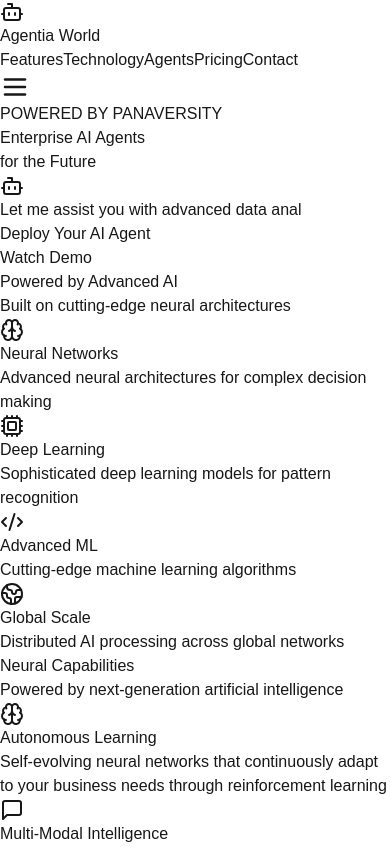
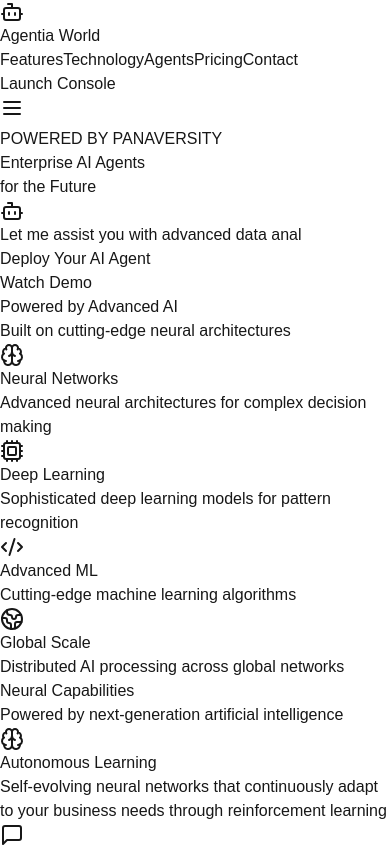
Before and after one commit to hassannadeemansari/Agentia-World, a Next.js app: page / in a window 390 px wide. Shown: the top 847 px of the page. Built offline with nearby package versions, Linux system fonts and the light colour scheme.

Commit message:
Improved mobile navbar with responsive sliding menu

```diff
--- a/src/Components/Navbar.tsx
+++ b/src/Components/Navbar.tsx
@@ -1,100 +1,53 @@
 'use client'
 
-// import { Bot } from "lucide-react";
-// import Link from "next/link";
 
-// export default function Navbar(){
-//     return(
-//         <div className="2xl:w-[1600px] h-16 flex bg-black shadow-md shadow-[#2d0d3a] justify-center sticky top-0 ">
-//             <div className="w-[77%] h-full bg-black text-white flex justify-between items-center">
-
-//                 <div className="flex gap-2">
-//                     <div><Bot className="w-8 h-8 text-purple-500" /></div>
-//                     <div className="text-2xl text-white font-bold">Agentia World</div>
-//                 </div>
-//                 <div className="font-sans text-[17px] flex items-center gap-7 text-gray-300">
-//                     <Link href={"/"} className="hover:text-white transition duration-300">Features</Link>
-//                     <Link href={"/"} className="hover:text-white transition duration-300">Technology</Link>
-//                     <Link href={"/"} className="hover:text-white transition duration-300">Agents</Link>
-//                     <Link href={"/"} className="hover:text-white transition duration-300">Pricing</Link>
-//                     <Link href={"/"} className="hover:text-white transition duration-300">Contact</Link>
-//                     <button className="w-40 h-10 text-white rounded-xl bg-gradient-to-r from-purple-600 to-blue-600 hover:opacity-90">Launch Console</button>
-//                 </div>
-
-//             </div>
-//         </div>
-//     )
-// }
-
-
-import { Bot, Menu, X } from "lucide-react";
-import { motion } from "framer-motion";
-import { useState } from "react";
+import { Bot, Menu } from "lucide-react";  // Import the Menu icon for the hamburger
 import Link from "next/link";
-
-const navVariants = {
-  hidden: { opacity: 0, y: -20 },
-  visible: { opacity: 1, y: 0, transition: { duration: 0.3 } },
-  exit: { opacity: 0, y: -20, transition: { duration: 0.2 } },
-};
-
-const itemVariants = {
-  hidden: { opacity: 0, y: -10 },
-  visible: { opacity: 1, y: 0, transition: { duration: 0.3, delay: 0.1 } },
-};
+import { useState } from "react"; // Import useState to manage menu toggle
 
 export default function Navbar() {
-  const [isOpen, setIsOpen] = useState(false);
+    const [isMenuOpen, setIsMenuOpen] = useState(false); // State to toggle menu
 
     return (
-    <div className="relative w-full h-20 bg-black text-white flex justify-between items-center px-6 shadow-xl sticky top-0 z-50">
-      {/* Logo */}
-      <div className="flex items-center gap-2 uppercase font-extrabold text-2xl">
-        <Bot className="w-8 h-8 text-purple-500" />
-        Agentia World
+        <div className="2xl:w-[1600px] h-16 flex bg-black shadow-md shadow-[#2d0d3a] justify-center sticky top-0 ">
+            <div className="w-[77%] h-full bg-black text-white flex justify-between items-center">
+
+                <div className="flex gap-2">
+                    <div><Bot className="w-8 h-8 text-purple-500" /></div>
+                    <div className="text-2xl text-white font-bold">Agentia World</div>
                 </div>
 
-      {/* Desktop Menu */}
-      <div className="hidden md:flex w-[40%] justify-evenly items-center text-lg">
-        <Link href="/" className="hover:text-purple-400 transition duration-300">Features</Link>
-        <Link href="/" className="hover:text-purple-400 transition duration-300">Technology</Link>
-        <Link href="/" className="hover:text-purple-400 transition duration-300">Agents</Link>
-        <Link href="/" className="hover:text-purple-400 transition duration-300">Pricing</Link>
-        <Link href="/" className="hover:text-purple-400 transition duration-300">Contact</Link>
+                {/* Menu for larger screens */}
+                <div className="font-sans text-[17px] flex items-center gap-7 text-gray-300 hidden md:flex">
+                    <Link href={"/"} className="hover:text-white transition duration-300">Features</Link>
+                    <Link href={"/"} className="hover:text-white transition duration-300">Technology</Link>
+                    <Link href={"/"} className="hover:text-white transition duration-300">Agents</Link>
+                    <Link href={"/"} className="hover:text-white transition duration-300">Pricing</Link>
+                    <Link href={"/"} className="hover:text-white transition duration-300">Contact</Link>
+                    <button className="w-40 h-10 text-white rounded-xl bg-gradient-to-r from-purple-600 to-blue-600 hover:opacity-90">Launch Console</button>
                 </div>
 
-      {/* Mobile Menu Button */}
-      <div className="md:hidden cursor-pointer" onClick={() => setIsOpen(!isOpen)}>
-        {isOpen ? <X size={30} /> : <Menu size={30} />}
+                {/* Hamburger icon for smaller screens */}
+                <div className="md:hidden flex items-center">
+                    <button onClick={() => setIsMenuOpen(!isMenuOpen)}>
+                        <Menu className="w-8 h-8 text-white" />
+                    </button>
                 </div>
 
-      {/* Mobile Menu */}
-      {isOpen && (
-        <motion.div
-          variants={navVariants}
-          initial="hidden"
-          animate="visible"
-          exit="exit"
-          className="absolute top-20 left-0 w-full bg-black text-white flex flex-col items-center py-6 shadow-2xl md:hidden z-50"
-        >
-          {[
-            { name: "Features", path: "/" },
-            { name: "Technology", path: "/" },
-            { name: "Agents", path: "/" },
-            { name: "Pricing", path: "/" },
-            { name: "Contact", path: "/" },
-          ].map((item, index) => (
-            <motion.a
-              key={index}
-              href={item.path}
-              variants={itemVariants}
-              className="py-3 text-lg font-semibold tracking-widest uppercase transform transition-all duration-300 hover:scale-110 hover:text-purple-400"
-              onClick={() => setIsOpen(false)} // Close menu when clicking a link
-            >
-              {item.name}
-            </motion.a>
-          ))}
-        </motion.div>
+            </div>
+
+            {/* Menu for mobile devices */}
+            {isMenuOpen && (
+                <div className="md:hidden bg-black text-white text-center py-4 space-y-4">
+                    <Link href={"/"} className="block hover:text-white transition duration-300">Features</Link>
+                    <Link href={"/"} className="block hover:text-white transition duration-300">Technology</Link>
+                    <Link href={"/"} className="block hover:text-white transition duration-300">Agents</Link>
+                    <Link href={"/"} className="block hover:text-white transition duration-300">Pricing</Link>
+                    <Link href={"/"} className="block hover:text-white transition duration-300">Contact</Link>
+                    <button className="w-40 h-10 text-white rounded-xl bg-gradient-to-r from-purple-600 to-blue-600 hover:opacity-90">
+                        Launch Console
+                    </button>
+                </div>
             )}
         </div>
     );
```
Lines whose indentation alone changed are shown as unchanged.
